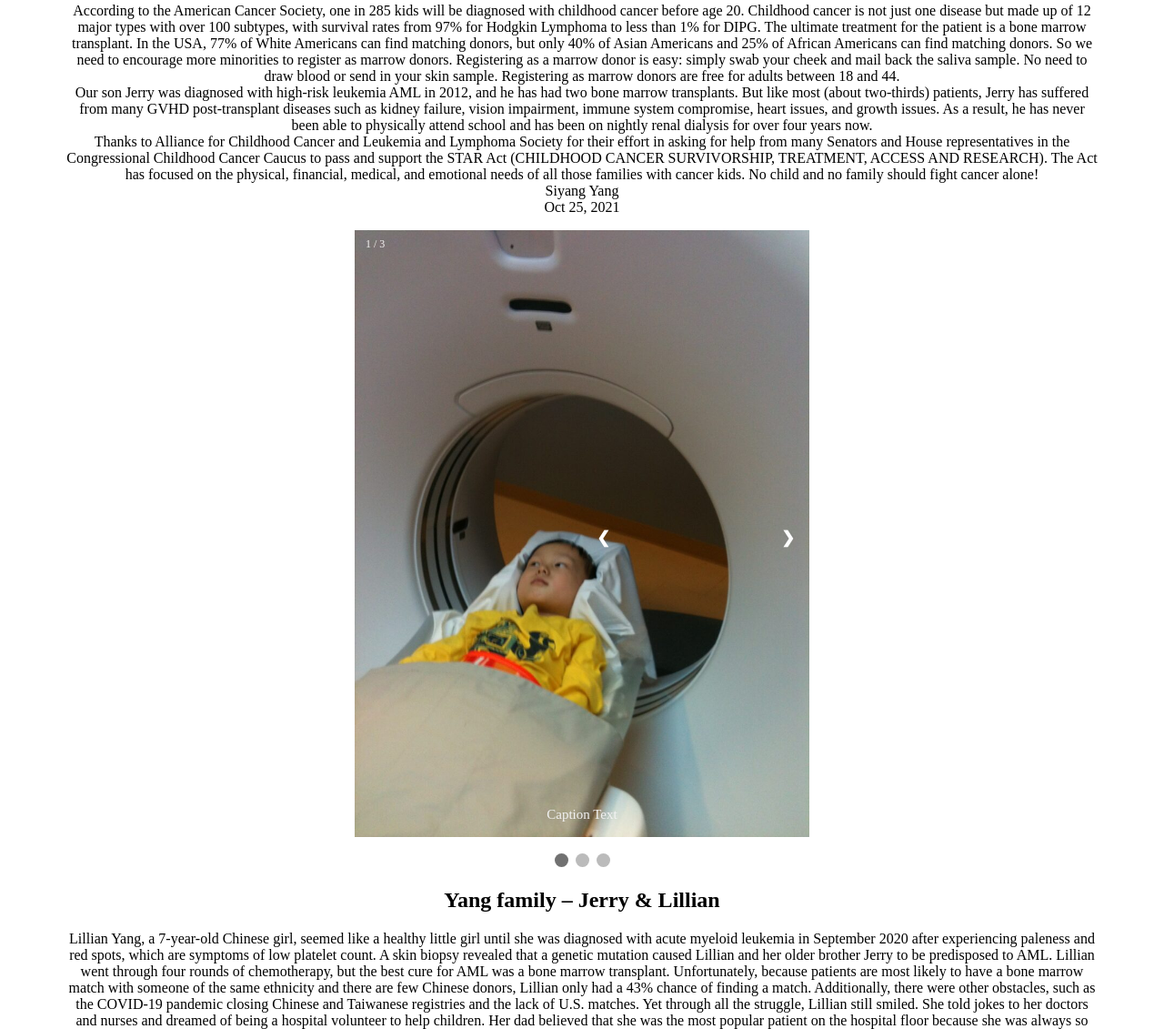
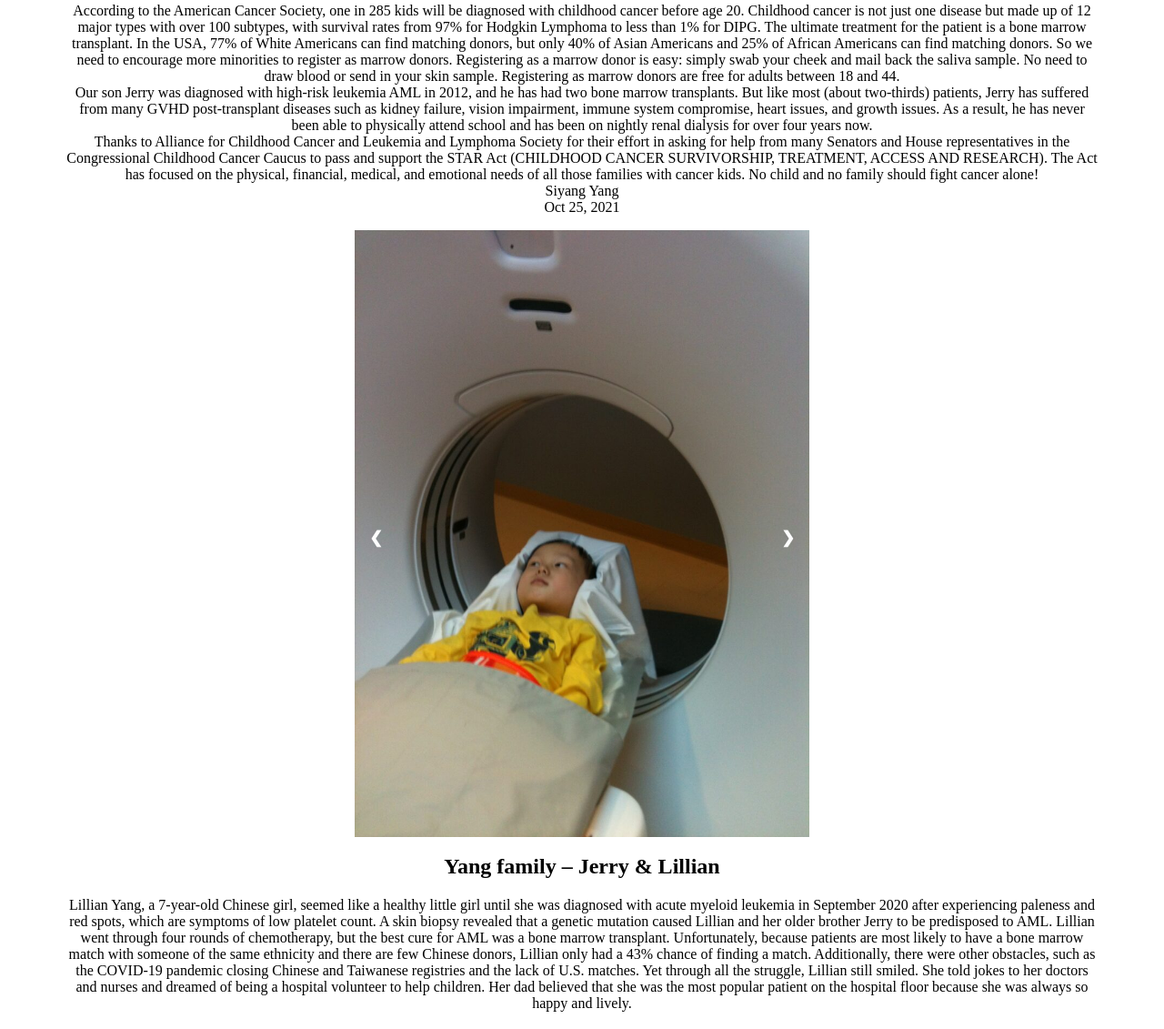
Before and after one commit to Rpergy/peanutBrainsWebsite, a plain HTML site: page patientStories.html in a window 1280 px wide. Shown: the part 144-1275 px from the top of the page at 91% size. Drawn offline with Linux system fonts and the light colour scheme.

Commit message:
Finished slideshows for patient stories

```diff
--- a/patientStories.html
+++ b/patientStories.html
@@ -22,44 +22,46 @@
                 Siyang Yang<br>
                 Oct 25, 2021
             </p>
-             <!-- Slideshow container -->
             <div class="slideshow-container">
-
-                <!-- Full-width images with number and caption text -->
-                <div class="mySlides fade">
-                    <div class="numbertext">1 / 3</div>
+            <div class="mySlides1">
                 <img src="jerry1.png" style="width:100%">
-                    <div class="text">Caption Text</div>
             </div>
 
-                <div class="mySlides fade">
-                    <div class="numbertext">2 / 3</div>
+            <div class="mySlides1">
               <img src="jerry2.png" style="width:100%">
-                    <div class="text">Caption Two</div>
             </div>
 
-                <div class="mySlides fade">
-                    <div class="numbertext">3 / 3</div>
+            <div class="mySlides1">
              <img src="jerry3.png" style="width:100%">
-                    <div class="text">Caption Three</div>
             </div>
 
-                <!-- Next and previous buttons -->
-                <a class="prev" onclick="plusSlides(-1)">&#10094;</a>
-                <a class="next" onclick="plusSlides(1)">&#10095;</a>
-            </div>
-            <br>
-
-            <!-- The dots/circles -->
-            <div style="text-align:center">
-                <span class="dot" onclick="currentSlide(1)"></span>
-                <span class="dot" onclick="currentSlide(2)"></span>
-                <span class="dot" onclick="currentSlide(3)"></span>
+            <a class="prev" onclick="plusSlides(-1, 0)">&#10094;</a>
+            <a class="next" onclick="plusSlides(1, 0)">&#10095;</a>
             </div>
 
             <h2>Yang family – Jerry & Lillian</h2>
             <p>Lillian Yang, a 7-year-old Chinese girl, seemed like a healthy little girl until she was diagnosed with acute myeloid leukemia in September 2020 after experiencing paleness and red spots, which are symptoms of low platelet count. A skin biopsy revealed that a genetic mutation caused Lillian and her older brother Jerry to be predisposed to AML. Lillian went through four rounds of chemotherapy, but the best cure for AML was a bone marrow transplant. Unfortunately, because patients are most likely to have a bone marrow match with someone of the same ethnicity and there are few Chinese donors, Lillian only had a 43% chance of finding a match. Additionally, there were other obstacles, such as the COVID-19 pandemic closing Chinese and Taiwanese registries and the lack of U.S. matches. Yet through all the struggle, Lillian still smiled. She told jokes to her doctors and nurses and dreamed of being a hospital volunteer to help children. Her dad believed that she was the most popular patient on the hospital floor because she was always so happy and lively. </p>
             <br>
+
+            <div class="slideshow-container">
+                <div class="mySlides2">
+                  <img src="lillian1.png" style="width:100%">
+                </div>
+
+                <div class="mySlides2">
+                  <img src="lillian2.png" style="width:100%">
+                </div>
+
+                <div class="mySlides2">
+                  <img src="lillian3.png" style="width:100%">
+                </div>
+                <div class="mySlides2">
+                    <img src="lillian4.png" style="width:100%">
+                  </div>
+
+                <a class="prev" onclick="plusSlides(-1, 1)">&#10094;</a>
+                <a class="next" onclick="plusSlides(1, 1)">&#10095;</a>
+            </div>
 
             <h2>Xie family</h2>
             <p>Family Affect: (By Lois Xie)
@@ -72,37 +74,45 @@
                 In March of 2020, during my annual checkup, we found that my white, red blood cells and platelets counts had dropped to a dangerous range. After a bone marrow biopsy, we discovered a problem with my stem cells: they were not working. This prevented blood cells and platelets from being produced. I was diagnosed with myelodysplastic syndrome (MDS). The best treatment was a bone marrow transplant. Therefore, we had to find a suitable donor. The hospital found a donor for me by using a national blood bank. As I was awaiting the transfer, I had to go through chemotherapy to prepare my body.
                 The donor gave me healthy stem cells that I did not have, rebuilding my immune system. I am very lucky to be able to find a compatible donor quickly. Blood banks with a variety of blood types are essential to this process. My donor saved my life.
             </p>
+
+            <div class="slideshow-container">
+                <div class="mySlides3">
+                  <img src="xie1.png" style="width:100%">
+                </div>
+
+                <div class="mySlides3">
+                  <img src="xie2.png" style="width:100%">
+                </div>
+
+                <div class="mySlides3">
+                  <img src="xie3.png" style="width:100%">
+                </div>
+
+                <a class="prev" onclick="plusSlides(-1, 2)">&#10094;</a>
+                <a class="next" onclick="plusSlides(1, 2)">&#10095;</a>
             </div>
         </body>
 
     <script>
-        let slideIndex = 1;
-showSlides(slideIndex);
+let slideIndex = [1, 1, 1];
+let slideId = ["mySlides1", "mySlides2", "mySlides3"]
+showSlides(1, 0);
+showSlides(1, 1);
+showSlides(1, 2);
 
-// Next/previous controls
-function plusSlides(n) {
-  showSlides(slideIndex += n);
+function plusSlides(n, no) {
+  showSlides(slideIndex[no] += n, no);
 }
 
-// Thumbnail image controls
-function currentSlide(n) {
-  showSlides(slideIndex = n);
+function showSlides(n, no) {
+  //let i;
+  let x = document.getElementsByClassName(slideId[no]);
+  if (n > x.length) {slideIndex[no] = 1}
+  if (n < 1) {slideIndex[no] = x.length}
+  for (i = 0; i < x.length; i++) {
+     x[i].style.display = "none";
   }
-
-function showSlides(n) {
-  let i;
-  let slides = document.getElementsByClassName("mySlides");
-  let dots = document.getElementsByClassName("dot");
-  if (n > slides.length) {slideIndex = 1}
-  if (n < 1) {slideIndex = slides.length}
-  for (i = 0; i < slides.length; i++) {
-    slides[i].style.display = "none";
-  }
-  for (i = 0; i < dots.length; i++) {
-    dots[i].className = dots[i].className.replace(" active", "");
-  }
-  slides[slideIndex-1].style.display = "block";
-  dots[slideIndex-1].className += " active";
+  x[slideIndex[no]-1].style.display = "block";
 }
     </script>
 </html>
--- a/style.css
+++ b/style.css
@@ -29,7 +29,9 @@
   margin-right: 5vw;
 }
 
-* {box-sizing:border-box}
+* {box-sizing: border-box}
+.mySlides1, .mySlides2 .mySlides3 {display: none}
+img {vertical-align: middle;}
 
 /* Slideshow container */
 .slideshow-container {
@@ -38,19 +40,14 @@
   margin: auto;
 }
 
-/* Hide the images by default */
-.mySlides {
-  display: none;
-}
-
 /* Next & previous buttons */
 .prev, .next {
   cursor: pointer;
   position: absolute;
   top: 50%;
   width: auto;
+  padding: 16px;
   margin-top: -22px;
-  padding: 16px;
   color: white;
   font-weight: bold;
   font-size: 18px;
@@ -59,60 +56,18 @@
   user-select: none;
 }
 
+.prev {
+  left: 0px;
+}
+
 /* Position the "next button" to the right */
 .next {
   right: 0;
   border-radius: 3px 0 0 3px;
 }
 
-/* On hover, add a black background color with a little bit see-through */
+/* On hover, add a grey background color */
 .prev:hover, .next:hover {
-  background-color: rgba(0,0,0,0.8);
+  background-color: #f1f1f1;
+  color: black;
 }
-
-/* Caption text */
-.text {
-  color: #f2f2f2;
-  font-size: 15px;
-  padding: 8px 12px;
-  position: absolute;
-  bottom: 8px;
-  width: 100%;
-  text-align: center;
-}
-
-/* Number text (1/3 etc) */
-.numbertext {
-  color: #f2f2f2;
-  font-size: 12px;
-  padding: 8px 12px;
-  position: absolute;
-  top: 0;
-}
-
-/* The dots/bullets/indicators */
-.dot {
-  cursor: pointer;
-  height: 15px;
-  width: 15px;
-  margin: 0 2px;
-  background-color: #bbb;
-  border-radius: 50%;
-  display: inline-block;
-  transition: background-color 0.6s ease;
-}
-
-.active, .dot:hover {
-  background-color: #717171;
-}
-
-/* Fading animation */
-.fade {
-  animation-name: fade;
-  animation-duration: 1.5s;
-}
-
-@keyframes fade {
-  from {opacity: .4}
-  to {opacity: 1}
-}
```
Also changed, not shown: lillian1.png (added), lillian4.png (added), xie2.png (added), xie3.png (added), 3 other files. Lines whose indentation alone changed are shown as unchanged.
